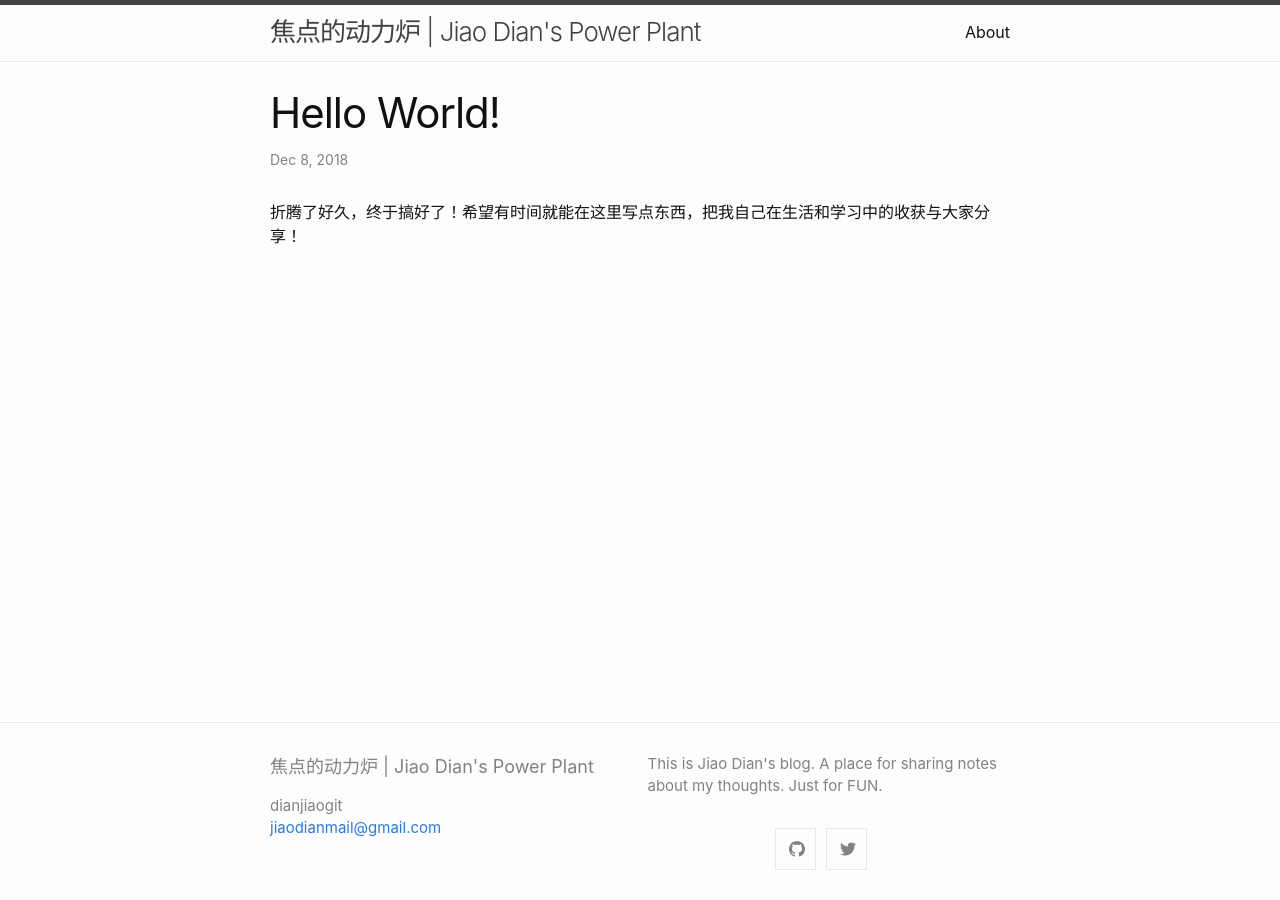
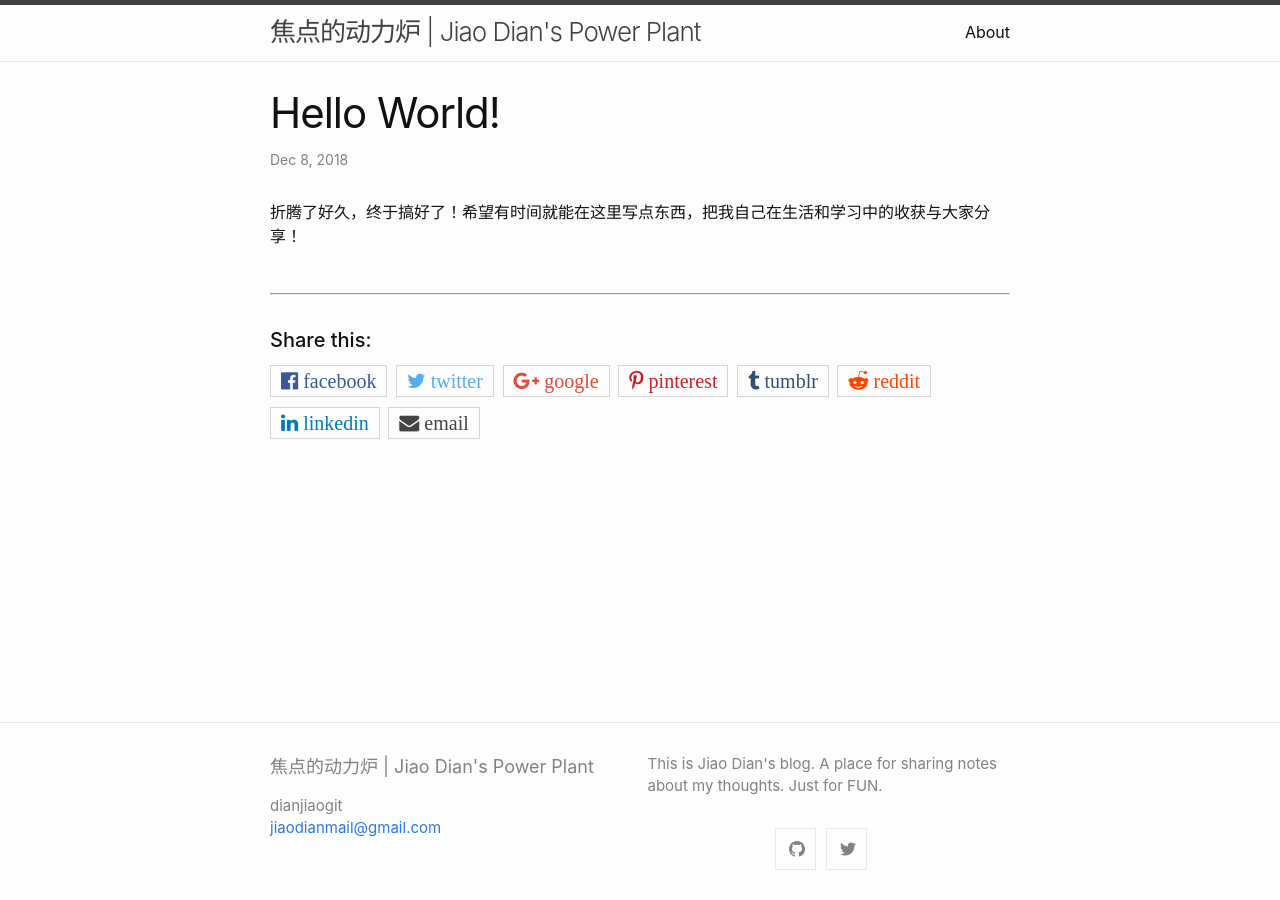
Before and after one commit to dianjiaogit/dianjiaogit.github.io, a Jekyll site: the page built from _posts/2018-12-08-Hello World!.md, in a window 1280 px wide. Built offline with Jekyll 4.4.1, drawn with Linux system fonts in a browser that asks for light colours.

Commit message:
add share bar

```diff
--- /dev/null
+++ b/_includes/share-bar.html
@@ -0,0 +1,60 @@
+<link href="https://maxcdn.bootstrapcdn.com/font-awesome/4.7.0/css/font-awesome.min.css" rel="stylesheet">
+
+<div id="share-bar">
+
+    <br>
+    <hr>
+    <br>
+
+    <h4>Share this:</h4>
+
+    <div class="share-buttons">
+        <a  href="https://www.facebook.com/sharer/sharer.php?u={{ site.url }}{{ site.baseurl }}{{ page.url }}"
+            onclick="window.open(this.href, 'pop-up', 'left=20,top=20,width=500,height=500,toolbar=1,resizable=0'); return false;"
+            title="Share on Facebook" >
+            <i class="fa fa-facebook-official share-button"> facebook</i>
+        </a>
+
+        <a  href="https://twitter.com/intent/tweet?text={{ page.title }}&url={{ site.url }}{{ site.baseurl }}{{ page.url }}"
+            onclick="window.open(this.href, 'pop-up', 'left=20,top=20,width=500,height=500,toolbar=1,resizable=0'); return false;"
+            title="Share on Twitter" >
+            <i class="fa fa-twitter share-button"> twitter</i>
+        </a>
+
+        <a  href="https://plus.google.com/share?url={{ site.url }}{{ site.baseurl }}{{ page.url }}"
+            onclick="window.open(this.href, 'pop-up', 'left=20,top=20,width=500,height=500,toolbar=1,resizable=0'); return false;"
+            title="Share on Google+" >
+            <i class="fa fa-google-plus share-button"> google</i>
+        </a>
+
+        <a  href="https://www.pinterest.com/pin/create/button/?url={{ site.url }}{{ site.baseurl }}{{ page.url }}"
+            onclick="window.open(this.href, 'pop-up', 'left=20,top=20,width=900,height=500,toolbar=1,resizable=0'); return false;"
+            title="Share on Pinterest" >
+            <i class="fa fa-pinterest-p share-button"> pinterest</i>
+        </a>
+
+        <a  href="https://www.tumblr.com/share/link?url={{ site.url }}{{ site.baseurl }}{{ page.url }}"
+            onclick="window.open(this.href, 'pop-up', 'left=20,top=20,width=900,height=500,toolbar=1,resizable=0'); return false;"
+            title="Share on Tumblr" >
+            <i class="fa fa-tumblr share-button"> tumblr</i>
+        </a>
+
+        <a  href="http://www.reddit.com/submit?url={{ site.url }}{{ site.baseurl }}{{ page.url }}"
+            onclick="window.open(this.href, 'pop-up', 'left=20,top=20,width=900,height=500,toolbar=1,resizable=0'); return false;"
+            title="Share on Reddit" >
+            <i class="fa fa-reddit-alien share-button"> reddit</i>
+        </a>
+
+        <a  href="https://www.linkedin.com/shareArticle?mini=true&url={{ site.url }}{{ site.baseurl }}{{ page.url }}&title={{ page.title }}&summary={{ page.description }}&source={{ site.title }}"
+            onclick="window.open(this.href, 'pop-up', 'left=20,top=20,width=500,height=500,toolbar=1,resizable=0'); return false;"
+            title="Share on LinkedIn" >
+            <i class="fa fa-linkedin share-button"> linkedin</i>
+        </a>
+
+        <a  href="mailto:?subject={{ page.title }}&amp;body=Check out this site {{ site.url }}{{ site.baseurl }}{{ page.url }}"
+            title="Share via Email" >
+            <i class="fa fa-envelope share-button"> email</i>
+        </a>
+    </div>
+
+</div>
--- a/_layouts/post.html
+++ b/_layouts/post.html
@@ -17,6 +17,7 @@
 
   <div class="post-content e-content" itemprop="articleBody">
     {{ content }}
+    {% include share-bar.html %}
   </div>
 
   {%- if site.disqus.shortname -%}
--- a/_sass/minima/_layout.scss
+++ b/_sass/minima/_layout.scss
@@ -298,3 +298,95 @@
     width:         calc(50% - (#{$spacing-unit} / 2));
   }
 }
+
+/* Share Bar */
+#share-bar {
+    font-size: 20px;
+}
+
+/* Title */
+#share-bar h4 {
+    margin-bottom: 10px;
+    font-weight: 500;
+}
+
+/* All buttons */
+.share-buttons {
+}
+
+/* Each button */
+.share-button {
+    margin: 0px;
+    margin-bottom: 10px;
+    margin-right: 3px;
+    border: 1px solid #D3D6D2;
+    padding: 5px 10px 5px 10px;
+}
+.share-button:hover {
+    opacity: 1;
+    color: #ffffff;
+}
+
+/* Facebook button */
+.fa-facebook-official {
+    color: #3b5998;
+}
+.fa-facebook-official:hover {
+    background-color: #3b5998;
+}
+
+/* Twitter button */
+.fa-twitter {
+    color: #55acee;
+}
+.fa-twitter:hover {
+    background-color: #55acee;
+}
+
+/* Google-PLus button */
+.fa-google-plus {
+    color: #dd4b39;
+}
+.fa-google-plus:hover {
+    background-color: #dd4b39;
+}
+
+/* Pinterest button */
+.fa-pinterest-p {
+    color: #cb2027;
+}
+.fa-pinterest-p:hover {
+    background-color: #cb2027;
+}
+
+/* Tumblr button */
+.fa-tumblr {
+    color: #32506d;
+}
+.fa-tumblr:hover {
+    background-color: #32506d;
+}
+
+/* Reddit button */
+.fa-reddit-alien {
+    color: #ff4500;
+}
+.fa-reddit-alien:hover {
+    background-color: #ff4500;
+}
+
+/* LinkedIn button */
+.fa-linkedin {
+    color: #007bb5;
+}
+.fa-linkedin:hover {
+    background-color: #007bb5;
+}
+
+/* Email button */
+.fa-envelope {
+    color: #444444;
+}
+.fa-envelope:hover {
+    background-color: #444444;
+}
```
